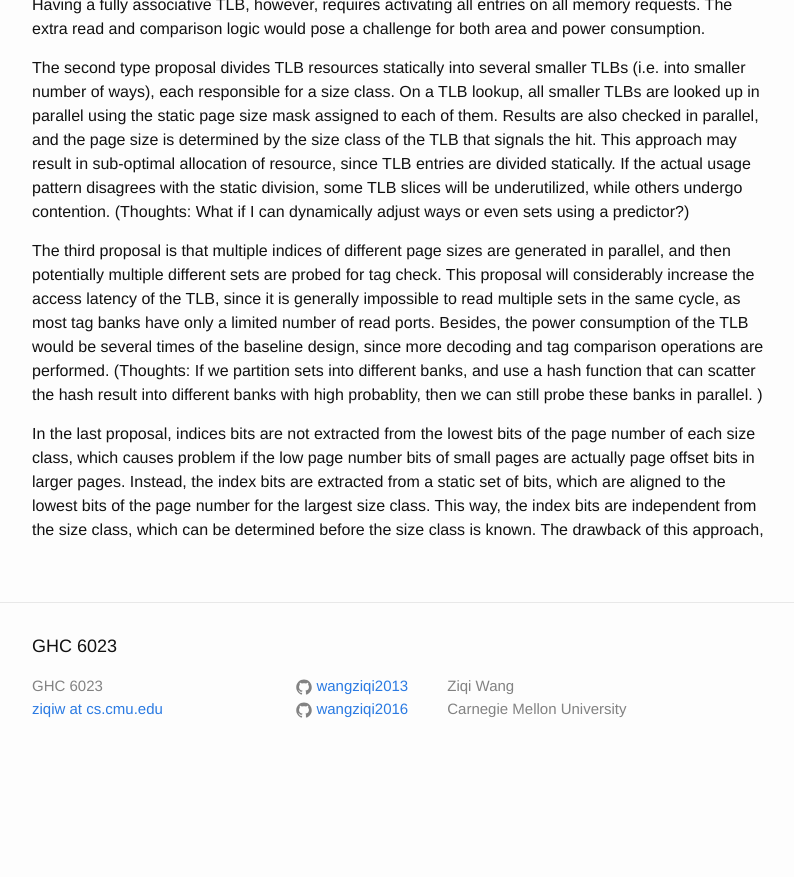
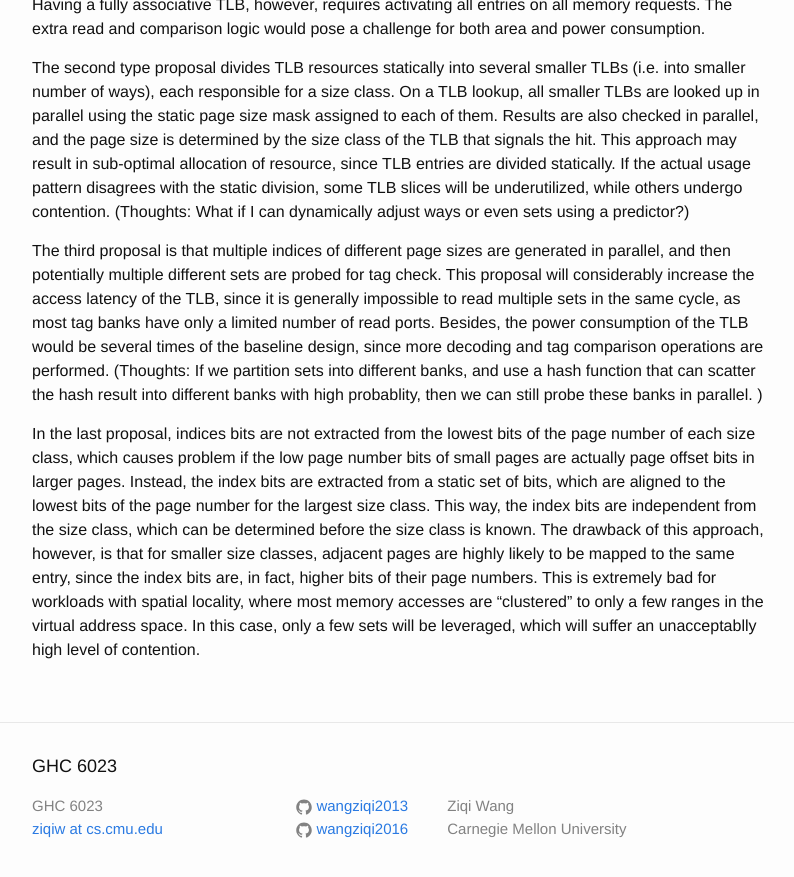
Before and after one commit to wangziqi2013/wangziqi2013.github.io, a Jekyll site: the page built from _posts/2020-06-21-skewed-tlb.markdown, in a window 1280 px wide and 900 px high, scrolled down 898 px. Shown: the top 877 px of the window, without its empty margins (238-1032 px from the left). Built offline with Jekyll 4.4.1, drawn with Linux system fonts in a browser that asks for light colours; before the commit the page ends 1678 px from its top, so only the background shows below that.

Commit message:
Finish proposals

```diff
--- a/_posts/2020-06-21-skewed-tlb.markdown
+++ b/_posts/2020-06-21-skewed-tlb.markdown
@@ -51,4 +51,8 @@ In the last proposal, indices bits are not extracted from the lowest bits of the
 which causes problem if the low page number bits of small pages are actually page offset bits in larger pages.
 Instead, the index bits are extracted from a static set of bits, which are aligned to the lowest bits of the page
 number for the largest size class. This way, the index bits are independent from the size class, which can be
-determined before the size class is known. The drawback of this approach,
+determined before the size class is known. The drawback of this approach, however, is that for smaller size classes,
+adjacent pages are highly likely to be mapped to the same entry, since the index bits are, in fact, higher bits
+of their page numbers. This is extremely bad for workloads with spatial locality, where most memory accesses are
+"clustered" to only a few ranges in the virtual address space. In this case, only a few sets will be leveraged,
+which will suffer an unacceptablly high level of contention.
```
